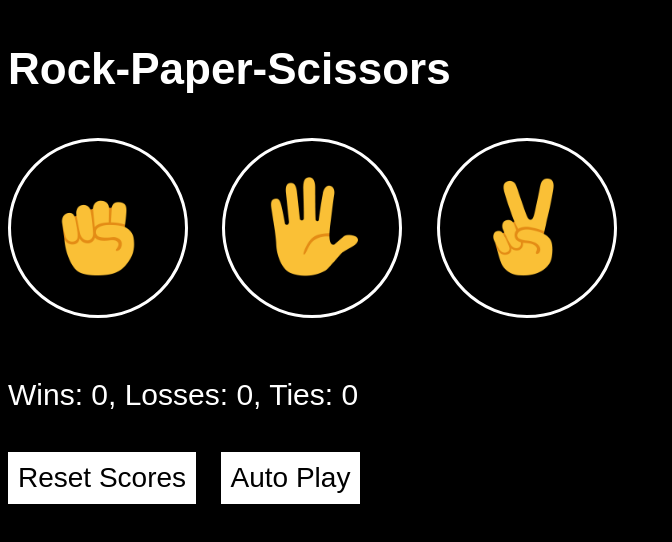
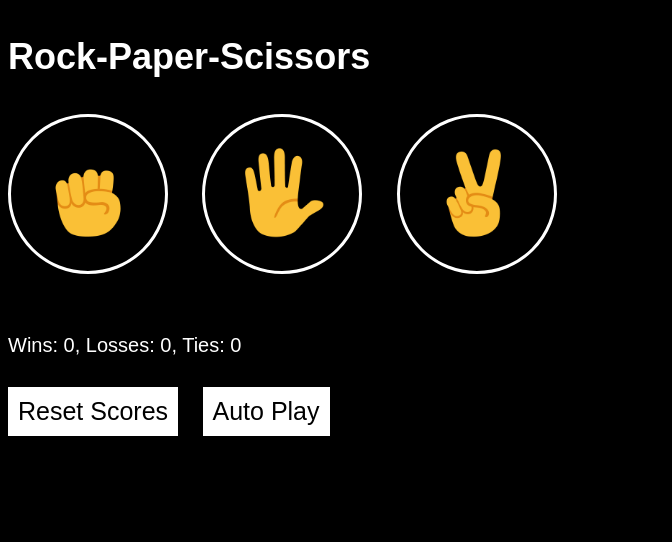
Before and after one commit to Mahlett2/rock-paper-scissors, a plain HTML site: page rock-paper-scissors.html in a window 1280 px wide. Shown: the whole page, without its empty margins (0-672 px from the left). Drawn offline with Linux system fonts and the light colour scheme.

Commit message:
other css commit0

```diff
--- a/styles/rock-paper-scissors.css
+++ b/styles/rock-paper-scissors.css
@@ -83,40 +83,40 @@ body {
 }
 @media only screen and (min-width: 601px) {
   .heading {
-    font-size: 44px;
+    font-size: 36px;
     font-weight: bold;
   }
   .move-button {
     margin-right: 30px;
-    border-radius: 90px;
-    width: 180px;
-    height: 180px;
+    border-radius: 80px;
+    width: 160px;
+    height: 160px;
     border: 3px solid white;
     cursor: pointer;
   }
   .buttons {
-    height: 100px;
+    height: 90px;
   }
   .reset-score-button,
   .auto-play-button {
     margin-right: 20px;
-    font-size: 28px;
+    font-size: 25px;
     border: none;
     cursor: pointer;
   }
   .js-move {
-    font-size: 28px;
+    font-size: 23px;
   }
   .move-icon {
-    height: 90px;
+    height: 75px;
   }
   .result {
-    font-size: 34px;
+    font-size: 20px;
     font-weight: bold;
     margin-top: 50px;
   }
   .score {
     margin-top: 60px;
-    font-size: 30px;
+    font-size: 20px;
   }
 }
```
